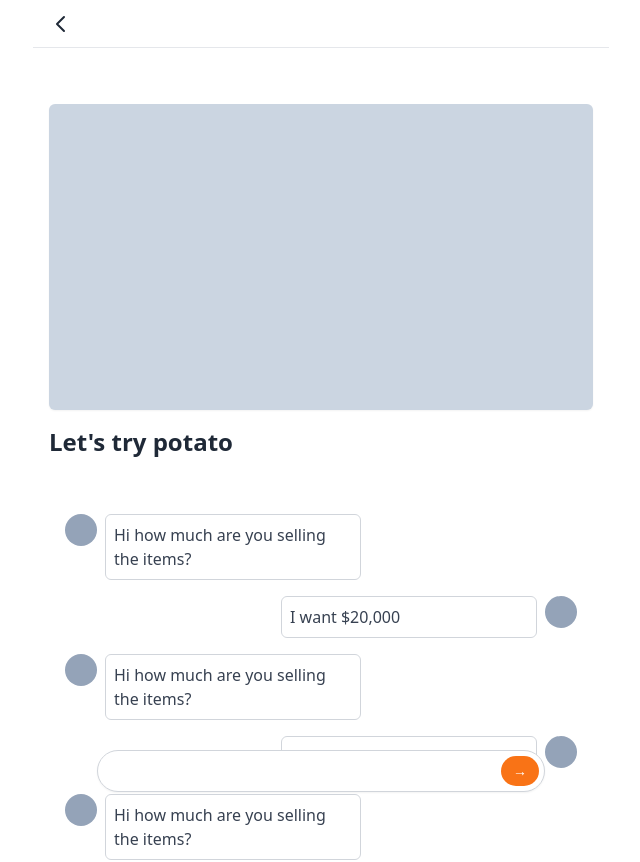
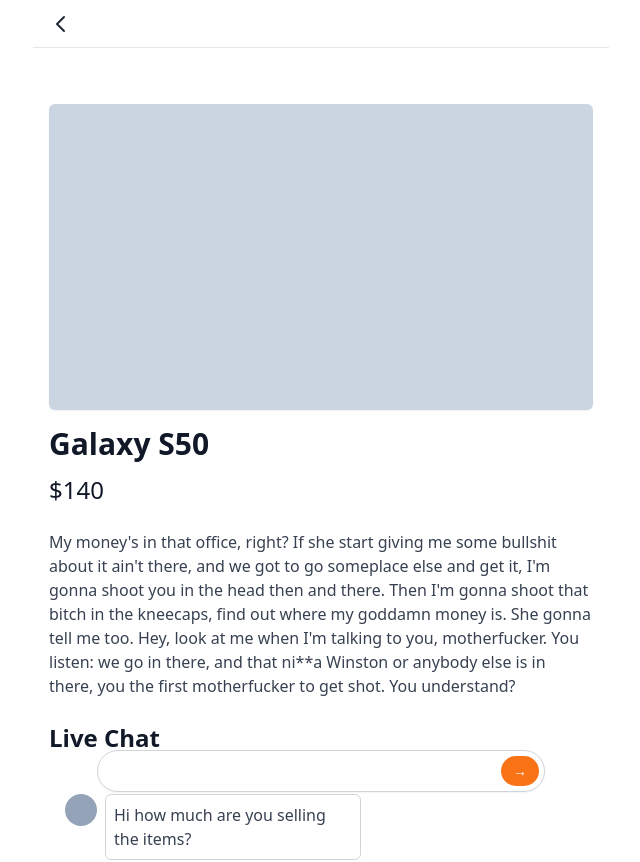
Before and after one commit to leekyungho112/carrot-market, a Next.js app: page /streams/1 in a window 1280 px wide. Shown: the top 862 px of the page, without its empty margins (319-959 px from the left). Built offline with nearby package versions, Linux system fonts and the light colour scheme.

Commit message:
Stream Refactoring

```diff
--- a/components/floatingButton.tsx
+++ b/components/floatingButton.tsx
@@ -9,7 +9,7 @@
 const FloatingButton = ({ children, href }: FloatingButton) => {
   return (
     <Link href={href}>
-      <a className="fixed bottom-24 right-5 hover:bg-orange-600  transition-colors bg-orange-400 rounded-full shadow-xl p-4 text-white">
+      <a className="fixed hover:bg-orange-500 border-0 aspect-square border-transparent transition-colors cursor-pointer  bottom-24 right-5 shadow-xl bg-orange-400 rounded-full w-14 flex items-center justify-center text-white ">
         {children}
       </a>
     </Link>
--- a/pages/streams/[id].tsx
+++ b/pages/streams/[id].tsx
@@ -1,99 +1,32 @@
 import { NextPage } from 'next';
 import Layout from '../../components/layout';
+import Message from '../../components/message';
 
 const Stream: NextPage = () => {
   return (
     <Layout canGoBack>
       <div className="py-10  px-4 space-y-4">
         <div className="w-full rounded-md shadow-sm bg-slate-300 aspect-video" />
-        <h3 className="text-gray-800 font-semibold text-2xl mt-2">
-          Let&apos;s try potato
-        </h3>
+        <div className="mt-5">
+          <h1 className="text-3xl font-bold text-gray-900">Galaxy S50</h1>
+          <span className="text-2xl block mt-3 text-gray-900">$140</span>
+          <p className=" my-6 text-gray-700">
+            My money&apos;s in that office, right? If she start giving me some
+            bullshit about it ain&apos;t there, and we got to go someplace else
+            and get it, I&apos;m gonna shoot you in the head then and there.
+            Then I&apos;m gonna shoot that bitch in the kneecaps, find out where
+            my goddamn money is. She gonna tell me too. Hey, look at me when
+            I&apos;m talking to you, motherfucker. You listen: we go in there,
+            and that ni**a Winston or anybody else is in there, you the first
+            motherfucker to get shot. You understand?
+          </p>
+        </div>
+        <div>
+          <h2 className="text-2xl font-bold text-gray-900">Live Chat</h2>
+
           <div className="py-10 pb-16 h-[50vh] overflow-y-auto px-4 space-y-4">
-          <div className="flex items-start space-x-2">
-            <div className="h-8 w-8 rounded-full bg-slate-400" />
-            <div className="w-1/2 text-gray-700 p-2 border rounded-md border-gray-300">
-              <p>Hi how much are you selling the items?</p>
-            </div>
-          </div>
-          <div className="flex flex-row-reverse items-start space-x-2 space-x-reverse">
-            <div className="h-8 w-8 rounded-full bg-slate-400" />
-            <div className="w-1/2 text-gray-700 p-2 border rounded-md border-gray-300">
-              <p>I want $20,000</p>
-            </div>
-          </div>
-          <div className="flex items-start space-x-2">
-            <div className="h-8 w-8 rounded-full bg-slate-400" />
-            <div className="w-1/2 text-gray-700 p-2 border rounded-md border-gray-300">
-              <p>Hi how much are you selling the items?</p>
-            </div>
-          </div>
-          <div className="flex flex-row-reverse items-start space-x-2 space-x-reverse">
-            <div className="h-8 w-8 rounded-full bg-slate-400" />
-            <div className="w-1/2 text-gray-700 p-2 border rounded-md border-gray-300">
-              <p>I want $20,000</p>
-            </div>
-          </div>
-          <div className="flex items-start space-x-2">
-            <div className="h-8 w-8 rounded-full bg-slate-400" />
-            <div className="w-1/2 text-gray-700 p-2 border rounded-md border-gray-300">
-              <p>Hi how much are you selling the items?</p>
-            </div>
-          </div>
-          <div className="flex flex-row-reverse items-start space-x-2 space-x-reverse">
-            <div className="h-8 w-8 rounded-full bg-slate-400" />
-            <div className="w-1/2 text-gray-700 p-2 border rounded-md border-gray-300">
-              <p>I want $20,000</p>
-            </div>
-          </div>
-          <div className="flex items-start space-x-2">
-            <div className="h-8 w-8 rounded-full bg-slate-400" />
-            <div className="w-1/2 text-gray-700 p-2 border rounded-md border-gray-300">
-              <p>Hi how much are you selling the items?</p>
-            </div>
-          </div>
-          <div className="flex flex-row-reverse items-start space-x-2 space-x-reverse">
-            <div className="h-8 w-8 rounded-full bg-slate-400" />
-            <div className="w-1/2 text-gray-700 p-2 border rounded-md border-gray-300">
-              <p>I want $20,000</p>
-            </div>
-          </div>
-          <div className="flex items-start space-x-2">
-            <div className="h-8 w-8 rounded-full bg-slate-400" />
-            <div className="w-1/2 text-gray-700 p-2 border rounded-md border-gray-300">
-              <p>Hi how much are you selling the items?</p>
-            </div>
-          </div>
-          <div className="flex flex-row-reverse items-start space-x-2 space-x-reverse">
-            <div className="h-8 w-8 rounded-full bg-slate-400" />
-            <div className="w-1/2 text-gray-700 p-2 border rounded-md border-gray-300">
-              <p>I want $20,000</p>
-            </div>
-          </div>
-          <div className="flex items-start space-x-2">
-            <div className="h-8 w-8 rounded-full bg-slate-400" />
-            <div className="w-1/2 text-gray-700 p-2 border rounded-md border-gray-300">
-              <p>Hi how much are you selling the items?</p>
-            </div>
-          </div>
-          <div className="flex flex-row-reverse items-start space-x-2 space-x-reverse">
-            <div className="h-8 w-8 rounded-full bg-slate-400" />
-            <div className="w-1/2 text-gray-700 p-2 border rounded-md border-gray-300">
-              <p>I want $20,000</p>
-            </div>
-          </div>
-          <div className="flex items-start space-x-2">
-            <div className="h-8 w-8 rounded-full bg-slate-400" />
-            <div className="w-1/2 text-gray-700 p-2 border rounded-md border-gray-300">
-              <p>Hi how much are you selling the items?</p>
-            </div>
-          </div>
-          <div className="flex flex-row-reverse items-start space-x-2 space-x-reverse">
-            <div className="h-8 w-8 rounded-full bg-slate-400" />
-            <div className="w-1/2 text-gray-700 p-2 border rounded-md border-gray-300">
-              <p>I want $20,000</p>
-            </div>
-          </div>
+            <Message message="Hi how much are you selling the items?" />
+            <Message message="I want $20,000" reversed />
           </div>
           <div className="fixed w-full mx-auto max-w-md bottom-2 inset-x-0">
             <div className="flex relative items-center">
@@ -109,6 +42,7 @@
             </div>
           </div>
         </div>
+      </div>
     </Layout>
   );
 };
--- a/pages/streams/index.tsx
+++ b/pages/streams/index.tsx
@@ -1,4 +1,5 @@
 import { NextPage } from 'next';
+import Link from 'next/link';
 import FloatingButton from '../../components/floatingButton';
 import Layout from '../../components/layout';
 
@@ -7,12 +8,14 @@
     <Layout title="라이브" hasTabBar>
       <div className="py-10  divide-y-2 space-y-4">
         {[1, 2, 3, 4, 5].map((_, i) => (
-          <div className="pt-4 px-4" key={i}>
-            <div className="w-full rounded-md shadow-sm bg-slate-300 aspect-video" />
-            <h3 className="text-gray-700 text-lg mt-2">
-              Let&apos;s try potato
-            </h3>
-          </div>
+          <Link key={i} href={`/streams/${i}`}>
+            <a className="pt-4 px-4">
+              <div className="w-full rounded-md shadow-sm bg-slate-300 aspect-video" />
+              <h3 className="text-gray-700 text-lg mt-2">
+                Let&apos;s try potato
+              </h3>
+            </a>
+          </Link>
         ))}
         <FloatingButton href="/streams/create">
           <svg
```
Lines whose indentation alone changed are shown as unchanged.
